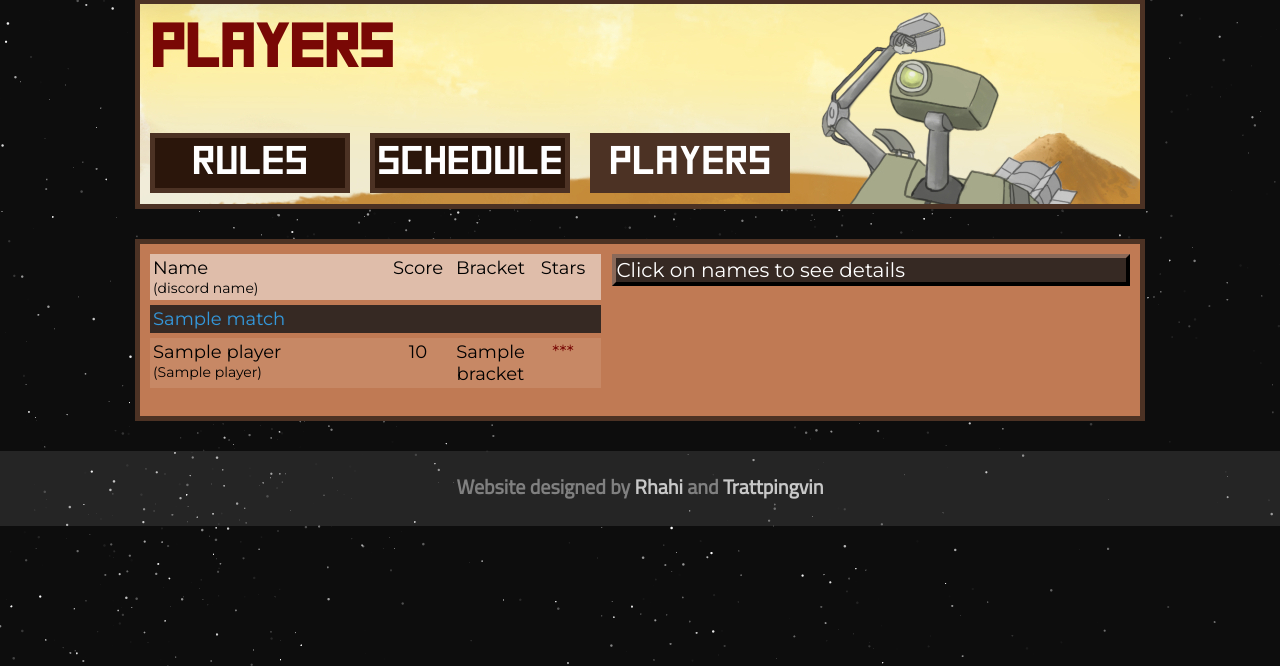
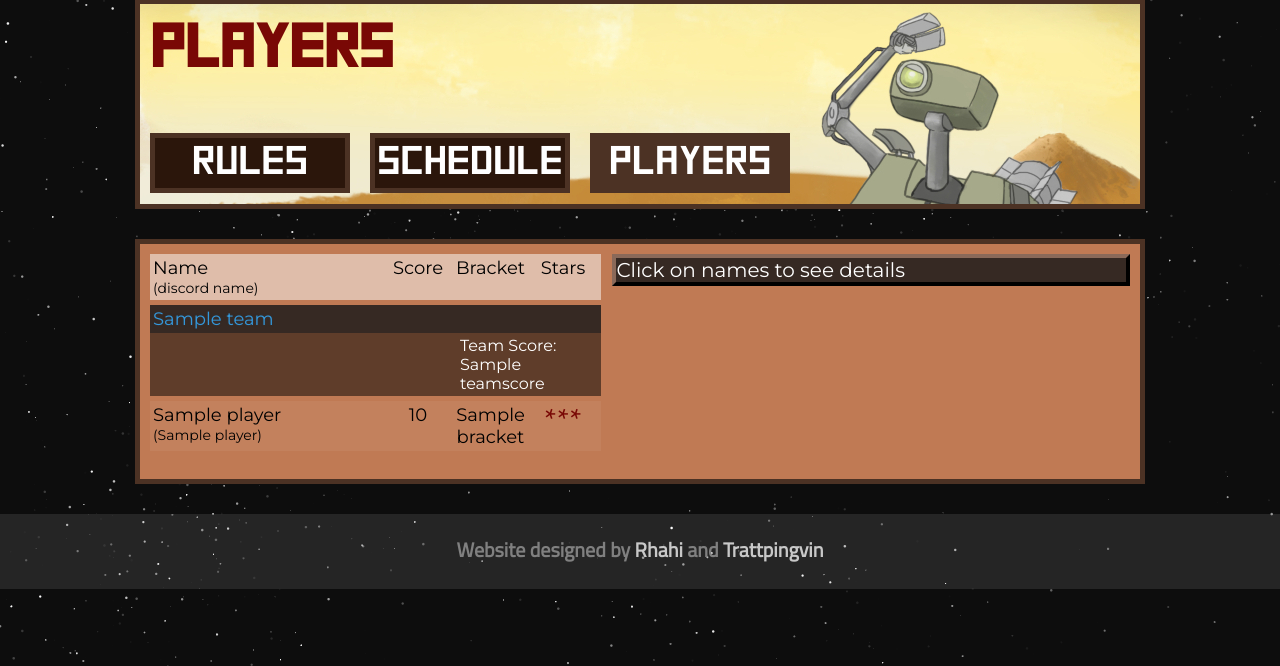
Before and after one commit to Trattpingvin/dawn, a Django app: template templates/players.html in a window 1280 px wide. Shown: the part 106-772 px from the top of the page. Run offline with Django 3.2, Linux system fonts and the light colour scheme; the template is opened without the code that fills it: most values are stand-ins (such as "Sample title", 1, 10 or a date in 2020).

Commit message:
add vod link, add team score

```diff
--- a/players.csv
+++ b/players.csv
@@ -1,7 +1,7 @@
 Hexapus,,4,3,2,7,15,True,True
 Peasant,,1,2,2,7,6,True,False
 Clippy,,4,3,2,7,15,True,True
-ManyCopies,,3,2,2,7,6,True,True
+ManyCopies,,3,2,2,7,15,True,True
 zweytz,,3,1,2,7,0,True,True
 Kordarus,,4,2,2,7,10,True,True
 Silver Citadel,Ag,3,2,2,7,15,True,True
--- a/static/css/article.css
+++ b/static/css/article.css
@@ -91,6 +91,7 @@ div#player-all {
 }
 div#player-all li.teamname {
     background-color: #362923;
+    pointer-events: none;
 }
 div#player-all > ul {padding-left: 0;}
 div#player-all > ul > li.example {background-color: rgba(255, 255, 255, 0.5);}
@@ -127,7 +128,7 @@ li.player > div.stars {
     text-align: center;
 }
 
-z.player > div.stars-text {
+li.player > div.stars-text {
     font-family: Titillium Web;
     font-size: 30px;
     max-height: 30px;
@@ -136,6 +137,14 @@ z.player > div.stars-text {
 }
 div.stars span.full-stars {color: #790805;}
 div.stars span.empty-stars {color: #ffffff85;}
+div#player-all ul li.teamscore {
+    background-color: rgba(0,0,0,0.5);
+    color:white;
+    padding-left: 310px;
+    margin-top: -5px;
+    font-size: 16px;
+    pointer-events: none;
+}
 
 /* Player Detail View*/
 div#player-detail {font-size: 14px}
--- a/templates/matchmaking/detail.html
+++ b/templates/matchmaking/detail.html
@@ -7,7 +7,7 @@
         <span class="match-num">Round {{round}}</span><br />
         <span class="location">{{match.get_location_display}}</span><br />
         {% if match.url %}
-        <span class="vod"><a href="#">Watch VoD</a></span>
+        <span class="vod"><a href="{{match.url}}">Watch VoD</a></span>
         {% endif %}
 </div>
 <div class="match-content">
--- a/templates/players.html
+++ b/templates/players.html
@@ -46,10 +46,11 @@
                     <div class="stars">Stars</div>
                 </li>
                 <!-- real player list -->
-                {% for team in object_list %}
+                {% for team in teams %}
                 <li class="player team{{forloop.counter}} teamname">
                     {{ team.name }}
                 </li>
+                <li class="player teamscore">Team Score: {{team.teamscore}}</li>
                 {% for player in team.get_players %}
                 <li class="player" id="{{ player.pk }}">
                     <div class="name-wrapper">
--- a/tournament/models.py
+++ b/tournament/models.py
@@ -59,12 +59,6 @@ class Player(models.Model):
 
     def get_num_matches(self):
         return len(self.get_matches())
-
-    def get_score(self):
-        score = self.format_awards()[0] + self.get_wins()[0]
-        int_score = int(score)
-        if score == int_score: return int_score
-        else: return score
 
     def get_wins(self):
         qs = self.get_matches()
```
Also changed, not shown: tournament/views.py (+11 -5 lines).
